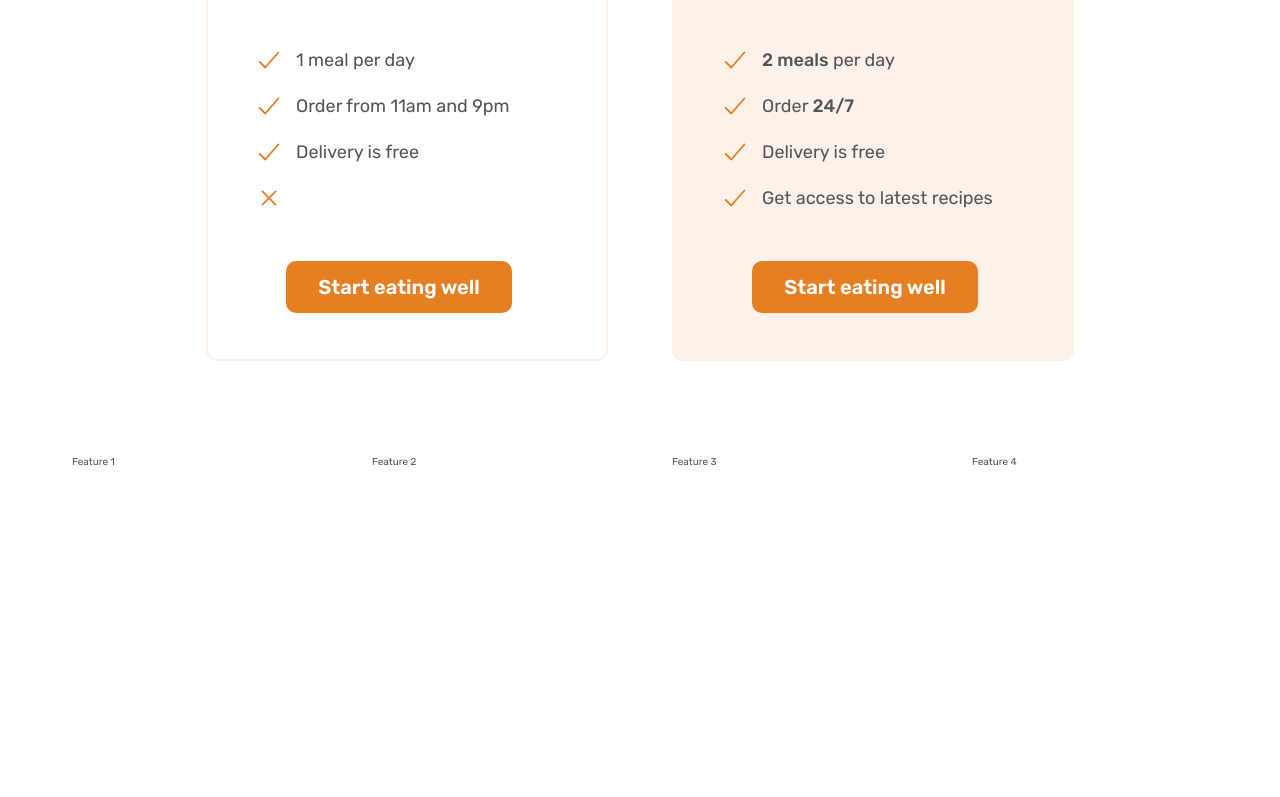
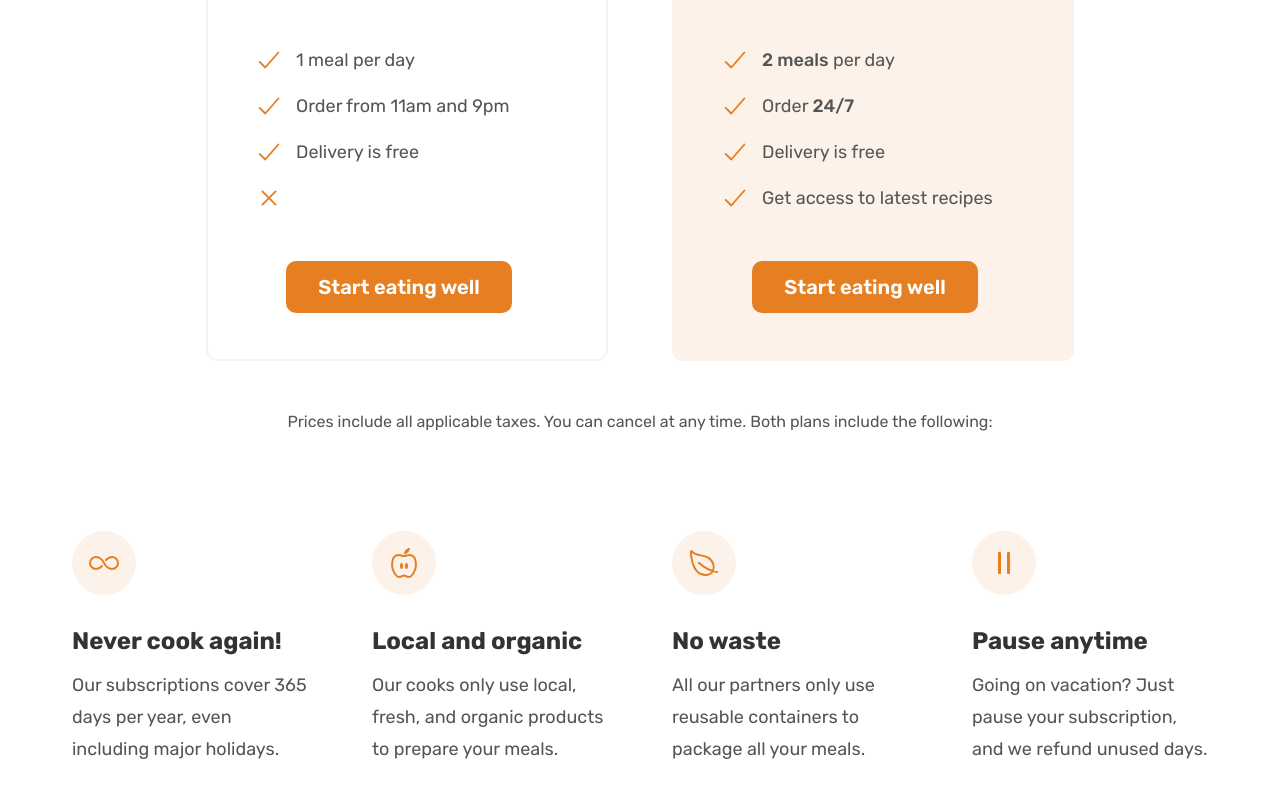
Before and after one commit to orlandocarnate/Omnifoods_optimized, a plain HTML site: page index.html in a window 1280 px wide. Shown: the part 5107-5904 px from the top of the page. Before the commit the page ends 5670 px from the top, so only its background shows below. Drawn offline with nearby package versions, Linux system fonts and the light colour scheme.

Commit message:
add features section

```diff
--- a/css/style.css
+++ b/css/style.css
@@ -435,3 +435,37 @@
   padding: 0.8rem 8rem;
   transform: rotate(45deg);
 }
+
+.plan-details {
+  font-size: 1.6rem;
+  line-height: 1.6;
+  text-align: center;
+}
+
+/***************************************/
+/* FEATURE SECTION */
+/***************************************/
+.feature {
+}
+
+.feature-icon {
+  color: #e67e22;
+  height: 3.2rem;
+  width: 3.2rem;
+  margin-bottom: 3.2rem;
+  background-color: #fdf2e9;
+  padding: 1.6rem;
+  border-radius: 50%;
+}
+
+.feature-title {
+  font-size: 2.4rem;
+  color: #333;
+  font-weight: 700;
+  margin-bottom: 1.6rem;
+}
+
+.feature-text {
+  font-size: 1.8rem;
+  line-height: 1.8;
+}
--- a/index.html
+++ b/index.html
@@ -377,7 +377,7 @@
           </h2>
         </div>
 
-        <div class="container grid grid--2-cols">
+        <div class="container grid grid--2-cols margin-bottom-md">
           <div class="pricing-plan pricing-plan--starter">
             <header class="plan-header">
 
@@ -420,11 +420,54 @@
           </div>
         </div>
 
+        <div class="container grid">
+          <aside class="plan-details">
+            Prices include all applicable taxes. You can cancel at any time. Both plans
+            include the following:
+
+          </aside>
+        </div>
+
         <div class="container grid grid--4-cols">
-          <div class="feature">Feature 1</div>
-          <div class="feature">Feature 2</div>
-          <div class="feature">Feature 3</div>
-          <div class="feature">Feature 4</div>
+
+          <div class="feature">
+            <ion-icon class="feature-icon" name="infinite-outline"></ion-icon>
+            <p class="feature-title">
+              Never cook again!
+            </p>
+            <p class="feature-text">
+              Our subscriptions cover 365 days per year, even including major holidays.
+            </p>
+          </div>
+          <div class="feature">
+            <ion-icon class="feature-icon" name="nutrition-outline"></ion-icon>
+            <p class="feature-title">
+              Local and organic
+            </p>
+            <p class="feature-text">
+              Our cooks only use local, fresh, and organic products to prepare your meals.
+            </p>
+          </div>
+          <div class="feature">
+            <ion-icon class="feature-icon" name="leaf-outline"></ion-icon>
+            <p class="feature-title">
+              No waste
+            </p>
+            <p class="feature-text">
+              All our partners only use reusable containers to package all your meals.
+            </p>
+          </div>
+          <div class="feature">
+            <ion-icon class="feature-icon" name="pause-outline"></ion-icon>
+            <p class="feature-title">
+              Pause anytime
+            </p>
+            <p class="feature-text">
+              Going on vacation? Just pause your subscription, and we refund unused days.
+            </p>
+          </div>
+
+
       </section>
     </main>
 
```
